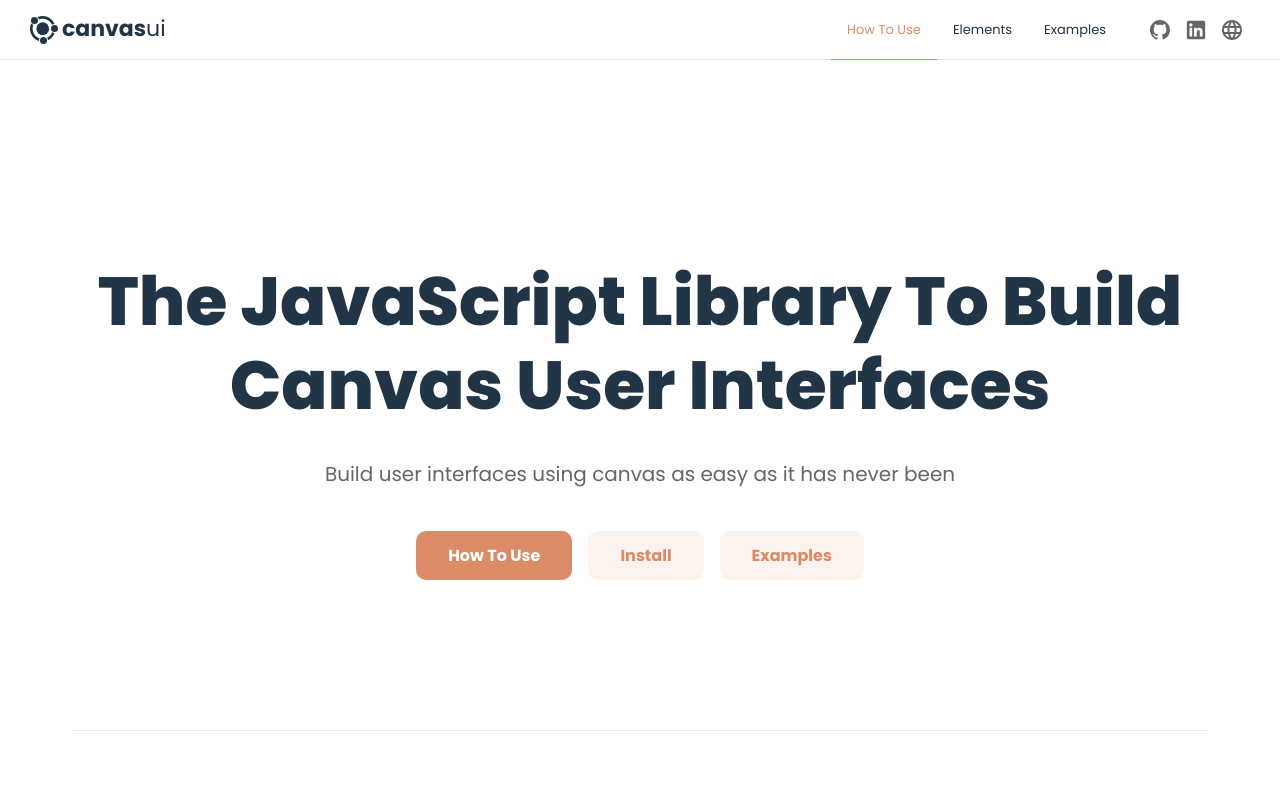
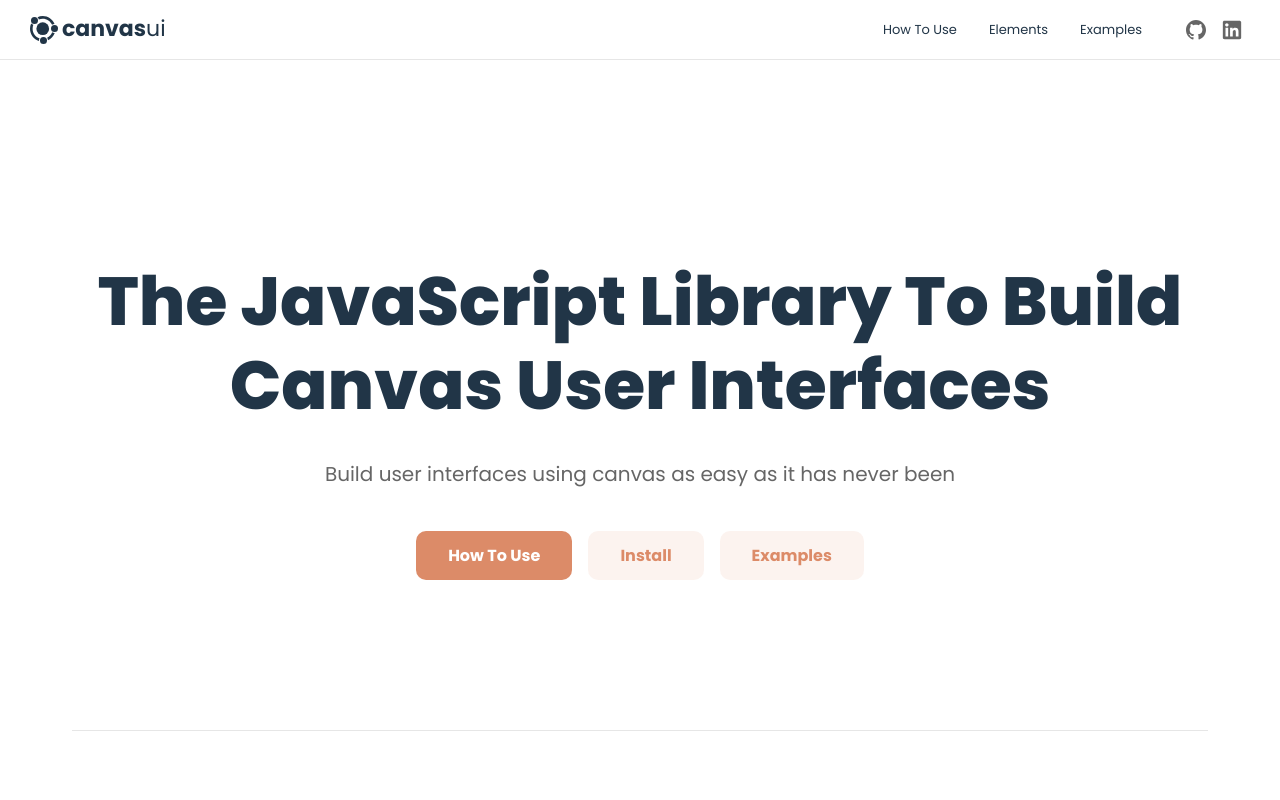
Before and after one commit to martiserra99/canvas-user-interface-docs, a Next.js app: page / in a window 1280 px wide. Shown: the top 800 px of the page. Built offline with nearby package versions, Linux system fonts and the light colour scheme.

Commit message:
Setup links in nav and nav-mobile

```diff
--- a/src/layout/components/header/components/nav-mobile/nav-mobile.js
+++ b/src/layout/components/header/components/nav-mobile/nav-mobile.js
@@ -1,6 +1,7 @@
 import styles from "./nav-mobile.module.scss";
 
 import Link from "next/link";
+import { useRouter } from "next/router";
 import { useRef } from "react";
 import { Transition } from "react-transition-group";
 
@@ -9,6 +10,7 @@ import IcLinkedin from "../ic-linkedin";
 import IcWeb from "../ic-web";
 
 export default function NavMobile({ open }) {
+  const router = useRouter();
   const nodeRef = useRef();
   return (
     <Transition nodeRef={nodeRef} in={open} timeout={200}>
@@ -16,26 +18,45 @@ export default function NavMobile({ open }) {
         <div ref={nodeRef} className={styles.nav + " " + styles[state]}>
           <div className={styles.content + " " + styles[state]}>
             <div className={styles.links}>
-              <Link href="/" className={styles.link + " " + styles.selected}>
+              <Link
+                href="/how-to-use/getting-started/overview"
+                className={linkClassName(router, "/how-to-use")}
+              >
                 How To Use
               </Link>
-              <Link href="/" className={styles.link}>
+              <Link
+                href="/elements/views/area"
+                className={linkClassName(router, "/elements")}
+              >
                 Elements
               </Link>
-              <Link href="/" className={styles.link}>
+              <Link
+                href="/examples"
+                className={linkClassName(router, "/examples")}
+              >
                 Examples
               </Link>
             </div>
             <div className={styles.icons}>
-              <a href="#" className={styles.icon}>
+              <a
+                href="https://github.com/martiserra99"
+                target="_blank"
+                rel="noreferrer"
+                className={styles.icon}
+              >
                 <IcGithub fill="inherit" />
               </a>
-              <a href="#" className={styles.icon}>
+              <a
+                href="https://www.linkedin.com/in/mart%C3%AD-serra-molina-3ababa23a/"
+                target="_blank"
+                rel="noreferrer"
+                className={styles.icon}
+              >
                 <IcLinkedin fill="inherit" />
               </a>
-              <a href="#" className={styles.icon}>
+              {/* <a href="#" className={styles.icon}>
                 <IcWeb fill="inherit" />
-              </a>
+              </a> */}
             </div>
           </div>
         </div>
@@ -43,3 +64,9 @@ export default function NavMobile({ open }) {
     </Transition>
   );
 }
+
+function linkClassName(router, path) {
+  let className = styles.link;
+  if (router.pathname.startsWith(path)) className += ` ${styles.selected}`;
+  return className;
+}
--- a/src/layout/components/header/components/nav/nav.js
+++ b/src/layout/components/header/components/nav/nav.js
@@ -1,36 +1,60 @@
 import styles from "./nav.module.scss";
 
 import Link from "next/link";
+import { useRouter } from "next/router";
 
 import IcGithub from "src/layout/components/header/components/ic-github";
 import IcLinkedin from "src/layout/components/header/components/ic-linkedin";
 import IcWeb from "src/layout/components/header/components/ic-web";
 
 export default function Nav() {
+  const router = useRouter();
   return (
     <nav className={styles.nav}>
       <div className={styles.links}>
-        <Link href="/" className={styles.link + " " + styles.selected}>
+        <Link
+          href="/how-to-use/getting-started/overview"
+          className={linkClassName(router, "/how-to-use")}
+        >
           How To Use
         </Link>
-        <Link href="/" className={styles.link}>
+        <Link
+          href="/elements/views/area"
+          className={linkClassName(router, "/elements")}
+        >
           Elements
         </Link>
-        <Link href="/" className={styles.link}>
+        <Link href="/examples" className={linkClassName(router, "/examples")}>
           Examples
         </Link>
       </div>
       <div className={styles.icons}>
-        <a href="#" className={styles.icon}>
+        <a
+          href="https://github.com/martiserra99"
+          target="_blank"
+          rel="noreferrer"
+          className={styles.icon}
+        >
           <IcGithub fill="inherit" />
         </a>
-        <a href="#" className={styles.icon}>
+        <a
+          href="https://www.linkedin.com/in/mart%C3%AD-serra-molina-3ababa23a/"
+          target="_blank"
+          rel="noreferrer"
+          className={styles.icon}
+        >
           <IcLinkedin fill="inherit" />
         </a>
-        <a href="#" className={styles.icon}>
+        {/* <a href="#" className={styles.icon}>
           <IcWeb fill="inherit" />
-        </a>
+        </a> */}
       </div>
     </nav>
   );
 }
+
+function linkClassName(router, path) {
+  let className = styles.link;
+  if (router.pathname.startsWith(path)) className += ` ${styles.selected}`;
+  return className;
+}
```
